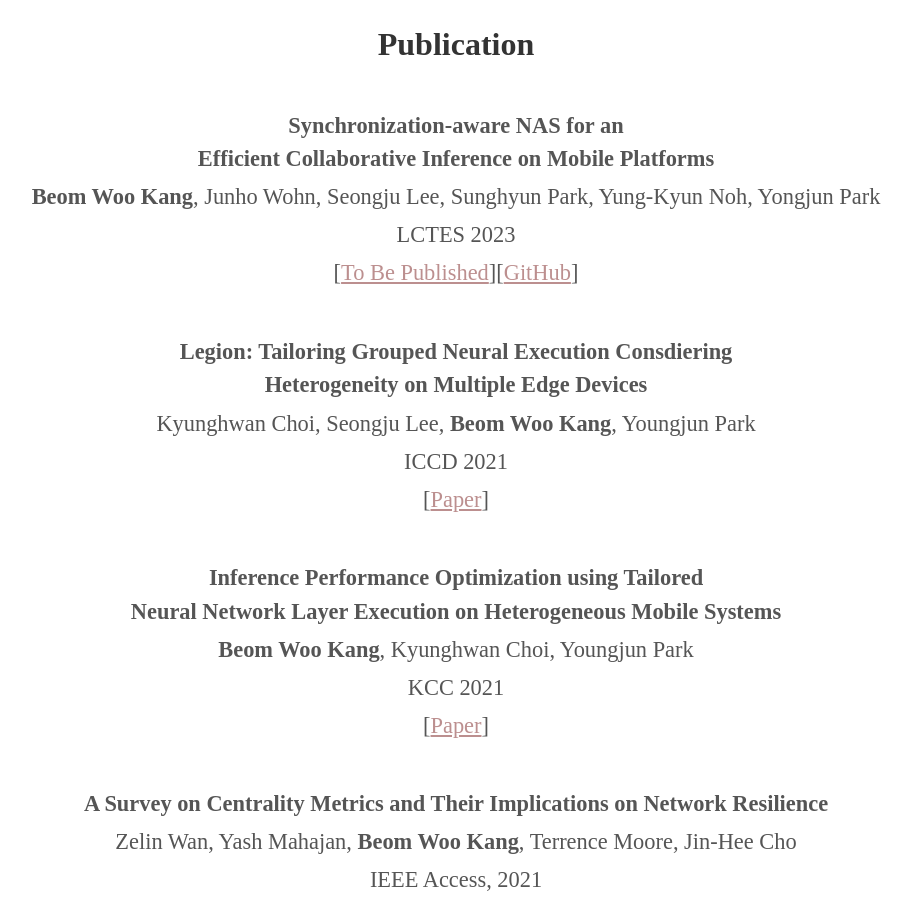
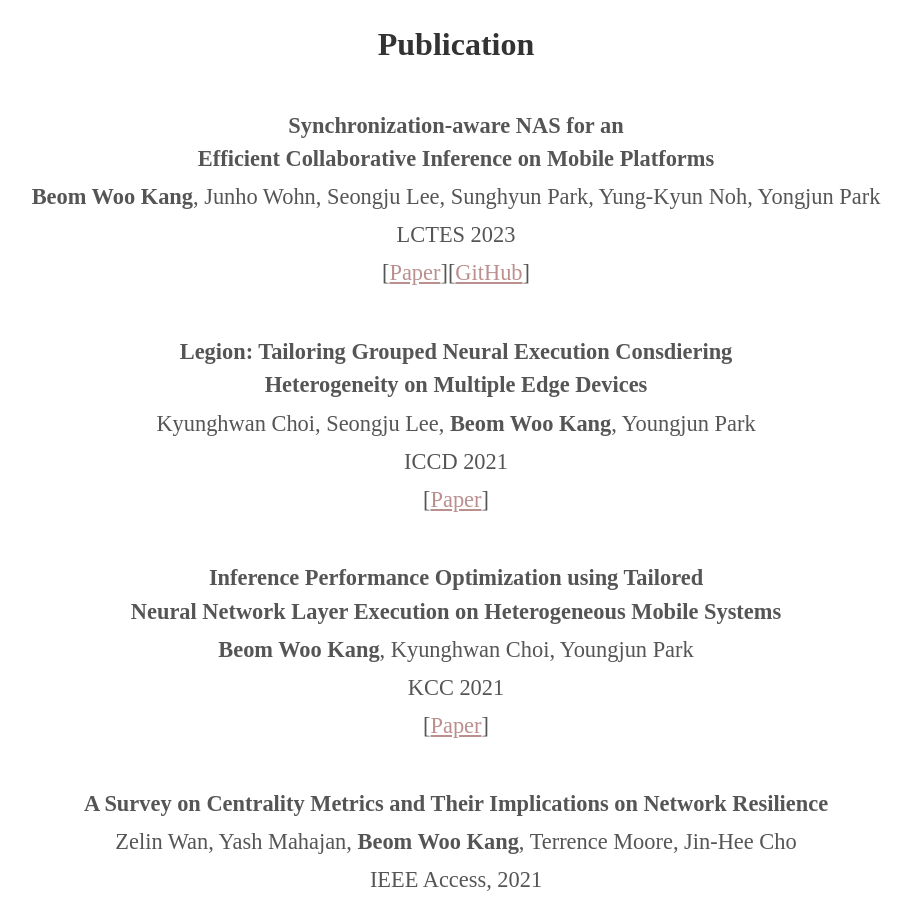
Before and after one commit to beomwookang/beomwookang.github.io, a Jekyll site: the page built from index.html, in a window 1280 px wide and 900 px high, scrolled down 5069 px. Shown: the whole window, without its empty margins (184-1094 px from the left). Built offline with Jekyll 4.4.1, drawn with Linux system fonts in a browser that asks for light colours; some web fonts are replaced.

Commit message:
updated paper link

```diff
--- a/_includes/about.html
+++ b/_includes/about.html
@@ -76,7 +76,7 @@
   <p style="margin-top:0em; padding-top:0em;"><b>Efficient Collaborative Inference on Mobile Platforms</b></p>
   <p style="margin-top:0.1em; padding-top:0.1em;"><b style="color=#B1040E;">Beom Woo Kang</b>, Junho Wohn, Seongju Lee, Sunghyun Park, Yung-Kyun Noh, Yongjun Park</p>
   <p style="margin-top:0.1em; padding-top:0.1em;">LCTES 2023</p>
-  <p style="margin-top:0.1em; padding-top:0.1em;">[<a href="https://pldi23.sigplan.org/home/LCTES-2023#program" style="color:#BC8F8F">To Be Published</a>][<a href="https://github.com/beomwookang/SyncNAS" style="color:#BC8F8F">GitHub</a>]</p>
+  <p style="margin-top:0.1em; padding-top:0.1em;">[<a href="https://dl.acm.org/doi/10.1145/3589610.3596284" style="color:#BC8F8F">Paper</a>][<a href="https://github.com/beomwookang/SyncNAS" style="color:#BC8F8F">GitHub</a>]</p>
   <p style="margin-top:1em;padding-top:1em;"><b>Legion: Tailoring Grouped Neural Execution Consdiering</b></p>
   <p style="margin-top:0em; padding-top:0em;"><b>Heterogeneity on Multiple Edge Devices</b></p>
   <p style="margin-top:0.1em; padding-top:0.1em;">Kyunghwan Choi, Seongju Lee, <b style="color=#B1040E;">Beom Woo Kang</b>, Youngjun Park</p>
```
Also changed, not shown: 1 other file.
